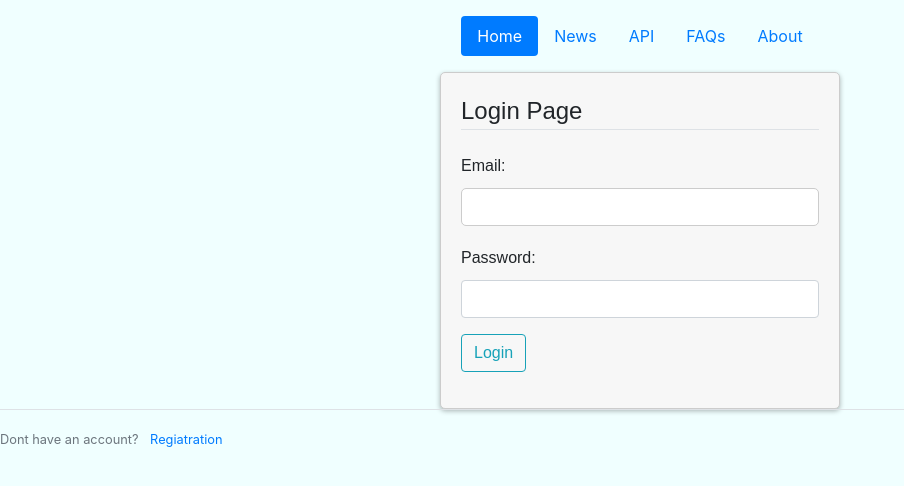
After one commit to pinballtec/Django-Scrapy, a Django app: page /authentication/login/ in a window 1280 px wide. The commit adds this page. Shown: the top 486 px of the page, without its empty margins (0-904 px from the left). Run offline with Django 3.2, Linux system fonts and the light colour scheme.

Commit message:
registration + login + tests

```diff
--- /dev/null
+++ b/scraping_service/authentication/forms.py
@@ -0,0 +1,43 @@
+from django import forms
+from django.contrib.auth import get_user_model, authenticate
+from django.contrib.auth.hashers import check_password
+User = get_user_model()
+
+
+class NewUserForm(forms.ModelForm):
+    email = forms.EmailField(label='Email',
+                             widget=forms.EmailInput(attrs={'class': 'form-control'}))
+    password = forms.CharField(label='Password',
+                               widget=forms.PasswordInput(attrs={'class': 'form-control'}))
+    password2 = forms.CharField(label='Password one more time',
+                                widget=forms.PasswordInput(attrs={'class': 'form-control'}))
+
+    class Meta:
+        model = User
+        fields = ('email', 'password', 'password2')
+
+    def clean_password2(self):
+        data = self.cleaned_data
+        if data['password'] != data['password2']:
+            raise forms.ValidationError('Password is not matching')
+        return data['password2']
+
+
+class UserLoginForm(forms.Form):
+    email = forms.EmailField(widget=forms.EmailInput(attrs={'class': 'form-control'}))
+    password = forms.CharField(widget=forms.PasswordInput(attrs={'class': 'form-control'}))
+
+    def clean(self, *args, **kwargs):
+        email = self.cleaned_data.get('email').strip()
+        password = self.cleaned_data.get('password').strip()
+
+        if email and password:
+            qs = User.objects.filter(email=email)
+            if not qs.exists():
+                raise forms.ValidationError('User error!')
+            if not check_password(password, qs[0].password):
+                raise forms.ValidationError('Password error!')
+            user = authenticate(email=email, password=password)
+            if not user:
+                raise forms.ValidationError('User is banned')
+        return super(UserLoginForm, self).clean(*args, **kwargs)
--- /dev/null
+++ b/scraping_service/authentication/templates/authentication/login.html
@@ -0,0 +1,29 @@
+<!DOCTYPE html>
+<html lang="en">
+<head>
+    <meta charset="UTF-8">
+    <title>Login</title>
+</head>
+<body>
+    {% extends "base.html" %}
+    {% block content %}
+        <div class="content-section">
+            <form method="POST">
+                {% csrf_token %}
+                <fieldset class="form-group">
+                    <legend class="border-bottom mb-4">Login Page</legend>
+                    {{ form}}
+                </fieldset>
+                <div class="form-group">
+                    <button class="btn btn-outline-info" type="submit">Login</button>
+                </div>
+            </form>
+            <div class="border-top pt-3">
+                <small class="text-muted">
+                    Dont have an account? <a class="ml-2" href="{% url 'register' %}">Regiatration</a>
+                </small>
+            </div>
+        </div>
+    {% endblock content %}
+</body>
+</html>
--- /dev/null
+++ b/scraping_service/authentication/urls.py
@@ -0,0 +1,8 @@
+from django.urls import path
+from . import views
+
+urlpatterns = [
+    path('register/', views.register, name='register'),
+    path('login/', views.login_page, name='login'),
+    path('logout/', views.logout_page, name='logout')
+]
--- a/scraping_service/authentication/views.py
+++ b/scraping_service/authentication/views.py
@@ -1,3 +1,35 @@
-from django.shortcuts import render
+from django.shortcuts import render, redirect
+from .forms import NewUserForm, UserLoginForm
+from django.contrib import messages
+from django.contrib.auth import login, authenticate, logout
+# Create your views here.
 
-# Create your views here.
+
+def register(request):
+    if request.method == 'POST':
+        form = NewUserForm(request.POST)
+        if form.is_valid():
+            form.save()
+            username = form.cleaned_data.get('username')
+            messages.success(request, f'Account has been created, you can log in')
+            return redirect('login')
+    else:
+        form = NewUserForm()
+    return render(request, 'authentication/register.html', {'form': form})
+
+
+def login_page(request):
+    form = UserLoginForm(request.POST or None)
+    if form.is_valid():
+        data = form.cleaned_data
+        email = data.get('email')
+        password = data.get('password')
+        user = authenticate(request, email=email, password=password)
+        login(request, user)
+        return redirect('home')
+    return render(request, 'authentication/login.html', {'form': form})
+
+
+def logout_page(request):
+    logout(request)
+    return redirect('login')
--- a/scraping_service/scraping_service/urls.py
+++ b/scraping_service/scraping_service/urls.py
@@ -4,4 +4,5 @@ from django.urls import path, include
 urlpatterns = [
     path('admin/', admin.site.urls),
     path('scrapping_app/', include('scrapping.urls')),
+    path('authentication/', include('authentication.urls'))
 ]
--- a/scraping_service/scrapping/templates/scrapping/home.html
+++ b/scraping_service/scrapping/templates/scrapping/home.html
@@ -16,6 +16,7 @@
                             </div>
                         </form>
                    </div>
+                <a href="{% url 'logout' %}">Logout</a>
                 </div>
 
     {% endblock content %}
```
Also changed, not shown: scraping_service/authentication/templates/authentication/register.html (added, +29 -0 lines), scraping_service/authentication/tests/test_views.py (added, +53 -0 lines).
